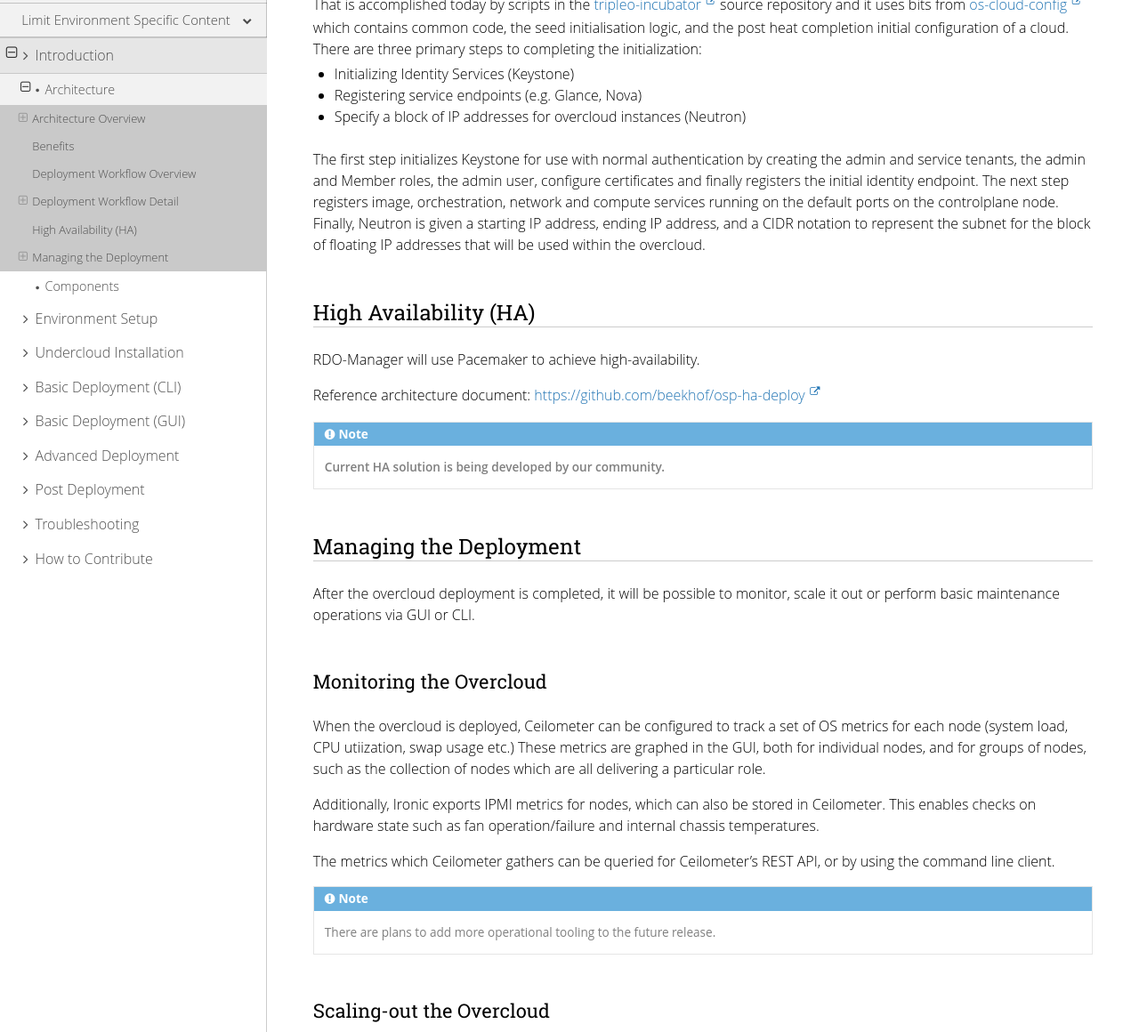
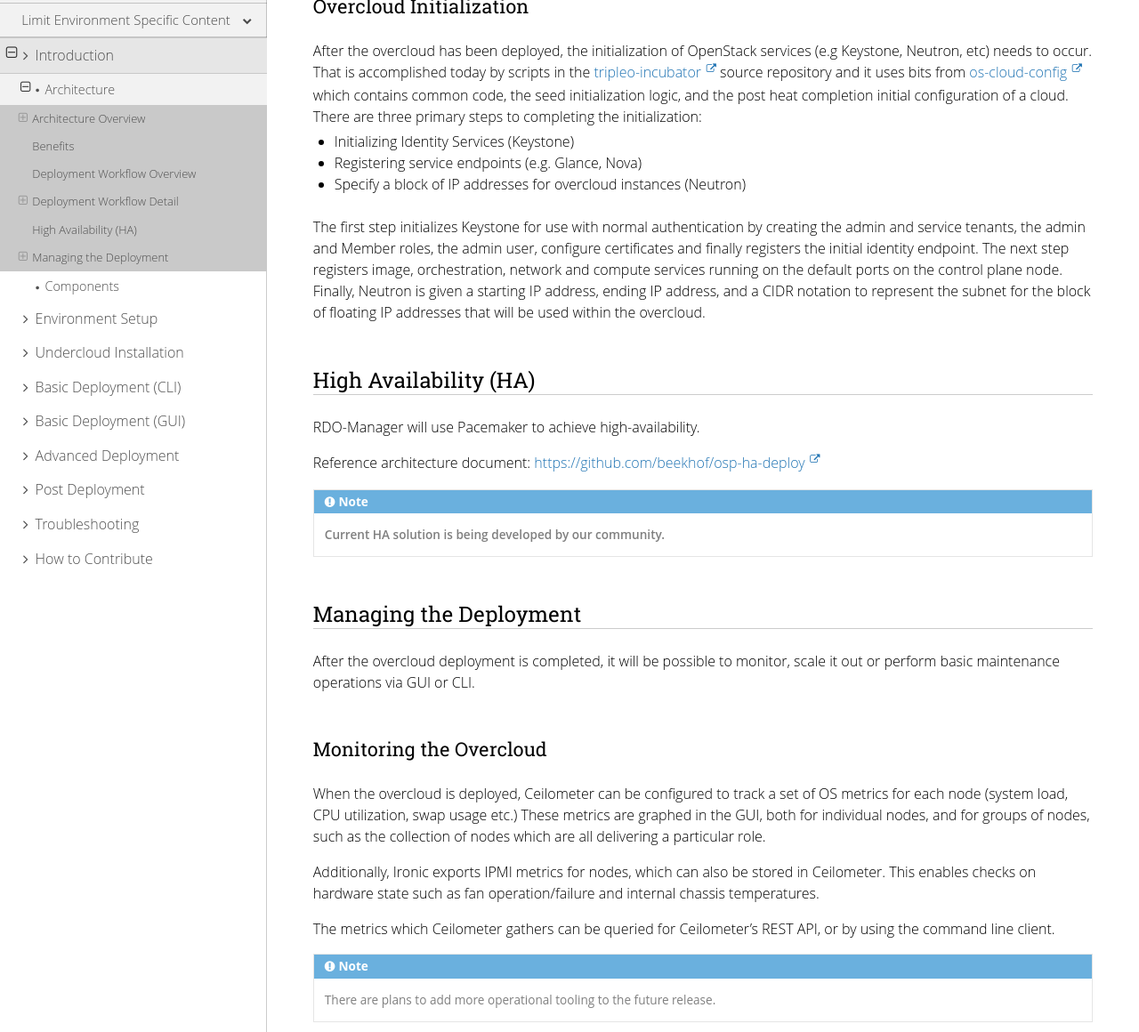
Before and after one commit to openstack-archive/instack-undercloud, a Sphinx documentation site: the page built from doc/source/introduction/architecture.rst, in a window 1280 px wide and 1400 px high, scrolled down 7585 px, cut to the strip 240-1400 px from the top of the window. Shown: the whole strip at 89% size. Built offline with Sphinx 7.4.7 and the Read the Docs theme 2.0.0, drawn with Linux system fonts in a browser that asks for light colours; some of the changed text lies outside the part shown.

Commit message:
Various fixes for architecture documentation
More specifically:
* fixed typos
* use ASCII chars for quotes and double quotes
* properly capitalize OpenStack
* fixed list formatting

Change-Id: Iaf94a98c3ab4df2da2f972ac3cee07e0f0b6bd60

```diff
--- a/doc/source/introduction/architecture.rst
+++ b/doc/source/introduction/architecture.rst
@@ -22,16 +22,16 @@
 TripleO
 ^^^^^^^
 
-TripleO is the friendly name for “OpenStack on OpenStack”. It is an official
+TripleO is the friendly name for "OpenStack on OpenStack". It is an official
 OpenStack program with the goal of allowing you to deploy and manage a
 production cloud onto bare metal hardware using a subset of existing OpenStack
 components.
 
 .. image:: ../_images/overview.png
 
-With TripleO, you start by creating an “undercloud” (a deployment cloud)
+With TripleO, you start by creating an "undercloud" (a deployment cloud)
 that will contain the necessary OpenStack components to deploy and manage an
-“overcloud” (a workload cloud). The overcloud is the deployed solution
+"overcloud" (a workload cloud). The overcloud is the deployed solution
 and can represent a cloud for any purpose (e.g. production, staging, test, etc).
 The operator can choose any OpenStack components they want for the overcloud.
 
@@ -73,26 +73,26 @@
 Benefits
 --------
 
-Using RDO-Manager’s combination of OpenStack components, and their APIs, as the
+Using RDO-Manager's combination of OpenStack components, and their APIs, as the
 infrastructure to deploy and operate OpenStack itself delivers several benefits:
 
-* RDO-Manager’s APIs are the OpenStack APIs. They’re well maintained, well
+* RDO-Manager's APIs are the OpenStack APIs. They're well maintained, well
   documented, and come with client libraries and command line tools. Users who
-  invest time in learning about RDO-Manager’s APIs are also learning about
+  invest time in learning about RDO-Manager's APIs are also learning about
   OpenStack itself, and users who are already familiar with OpenStack will find
   a great deal in RDO-Manager that they already understand.
 * Using the OpenStack components allows more rapid feature development of
   RDO-Manager than might otherwise be the case; RDO-Manager automatically
   inherits all the new features which are added to Glance, Heat etc., even when
-  the developer of the new feature didn’t explicitly have TripleO and
+  the developer of the new feature didn't explicitly have TripleO and
   RDO-Manager in mind.
 * The same applies to bug fixes and security updates. When OpenStack developers
   fix bugs in the common components, those fixes are inherited by RDO-Manager.
-* Users’ can invest time in integrating their own scripts and utilities with
-  RDO-Manager’s APIs with some confidence. Those APIs are cooperatively
-  maintained and developed by the OpenStack community. They’re not at risk of
+* Users' can invest time in integrating their own scripts and utilities with
+  RDO-Manager's APIs with some confidence. Those APIs are cooperatively
+  maintained and developed by the OpenStack community. They're not at risk of
   being suddenly changed or retired by a single controlling vendor.
-* For developers, tight integration with the openstack APIs provides a solid
+* For developers, tight integration with the OpenStack APIs provides a solid
   architecture, which has gone through extensive community review.
 
 It should be noted that not everything in RDO-Manager is a reused OpenStack
@@ -198,7 +198,7 @@
 """""
 
 Deploying the overcloud requires suitable hardware. The first task is to
-register the available hardware with Ironic, OpenStack’s equivalent of a
+register the available hardware with Ironic, OpenStack's equivalent of a
 hypervisor for managing baremetal servers. User can define the hardware
 attributes (such as number of CPUs, RAM, disk) manually or he can leave the
 fields out and run introspection of the nodes afterwards.
@@ -228,9 +228,9 @@
 When users are creating virtual machines (VMs) in an OpenStack cloud, the flavor
 that they choose specifies the capacity of the VM which should be created. The
 flavor defines the CPU count, the amount of RAM, the amount of disk space etc.
-As long as the cloud has enough capacity to grant the user’s wish, and the user
-hasn’t reached their quota limit, the flavor acts as a set of instructions on
-exactly what kind of VM to create on the user’s behalf.
+As long as the cloud has enough capacity to grant the user's wish, and the user
+hasn't reached their quota limit, the flavor acts as a set of instructions on
+exactly what kind of VM to create on the user's behalf.
 
 In the undercloud, where the machines are usually physical rather than virtual
 (or, at least, pre-existing, rather than created on demand), flavors have a
@@ -245,7 +245,7 @@
 
 The simpler PoC (Proof of Concept) mode is intended to enable new users to
 experiment, without worrying about matching hardware profiles. In this mode,
-there’s one single, global flavor, and any hardware can match it. That
+there's one single, global flavor, and any hardware can match it. That
 effectively removes flavor matching. Users can use whatever hardware they wish.
 
 For the second mode, named Scale because it is suited to larger scale overcloud
@@ -277,11 +277,11 @@
   task
 
 
-In the case of the “Compute” role:
+In the case of the "Compute" role:
 
 * the image must contain all the required software to boot an OS and then run
   the KVM hypervisor and the Nova compute service
-* the flavor (at least for a deployment which isn’t a simple proof of concept),
+* the flavor (at least for a deployment which isn't a simple proof of concept),
   should specify that the machine has enough CPU capacity and RAM to host
   several VMs concurrently
 * the Heat templates will take care of ensuring that the Nova service is
@@ -311,12 +312,12 @@
 build a Heat templates which describe desired overcloud.
 
 This template is served to to Heat which will orchestrate the whole deployment
-and it will create a stack. Stack is Heat’s own term for the applications that
+and it will create a stack. Stack is Heat's own term for the applications that
 it creates. The overcloud, in Heat terms, is a particularly complex instance of
 a stack.
 
 In order to the stack to be deployed, Heat makes successive calls to Nova,
-OpenStack’s compute service controller. Nova depends upon Ironic, which, as
+OpenStack's compute service controller. Nova depends upon Ironic, which, as
 described above has acquired an inventory of discovered hardware by this stage
 in the process.
 
@@ -328,10 +329,10 @@
 Once the target node has been selected, Ironic does the actual provisioning of
 the node, Ironic retrieves the OS image associated with the role from Glance,
 causes the node to boot a deployment ramdisk and then, in the typical case,
-exports the node’s local disk over iSCSI so that the disk can be partitioned and
+exports the node's local disk over iSCSI so that the disk can be partitioned and
 the have the OS image written onto it by the Ironic Conductor.
 
-See Ironic’s `Understanding Baremetal Deployment <http://docs.openstack.org/
+See Ironic's `Understanding Baremetal Deployment <http://docs.openstack.org/
 developer/ironic/deploy/user-guide.html#understanding-bare-metal-deployment>`_
 for further details.
 
@@ -350,7 +351,7 @@
 scripts in the `tripleo-incubator <https://github.com/openstack/
 tripleo-incubator>`_ source repository and it uses bits from `os-cloud-config
 <https://github.com/openstack/os-cloud-config>`_ which contains common code,
-the seed initialisation logic, and the post heat completion initial
+the seed initialization logic, and the post heat completion initial
 configuration of a cloud. There are three primary steps to completing the
 initialization:
 
@@ -362,10 +363,10 @@
 creating the admin and service tenants, the admin and Member roles, the admin
 user, configure certificates and finally registers the initial identity
 endpoint. The next step registers image, orchestration, network and compute
-services running on the default ports on the controlplane node. Finally, Neutron
-is given a starting IP address, ending IP address, and a CIDR notation to
-represent the subnet for the block of floating IP addresses that will be used
-within the overcloud.
+services running on the default ports on the control plane node. Finally,
+Neutron is given a starting IP address, ending IP address, and a CIDR notation
+to represent the subnet for the block of floating IP addresses that will be
+used within the overcloud.
 
 
 
@@ -391,7 +392,7 @@
 ^^^^^^^^^^^^^^^^^^^^^^^^
 
 When the overcloud is deployed, Ceilometer can be configured to track a set of
-OS metrics for each node (system load, CPU utiization, swap usage etc.) These
+OS metrics for each node (system load, CPU utilization, swap usage etc.) These
 metrics are graphed in the GUI, both for individual nodes, and for groups
 of nodes, such as the collection of nodes which are all delivering a particular
 role.
@@ -415,7 +416,7 @@
 
 * Making sure you have enough nodes to deploy on (or register new nodes as
   described in the "Undercloud Data Preparation" section above).
-* Updating the plan managed by Tuskar, as described in the “Deployment Planning"
+* Updating the plan managed by Tuskar, as described in the "Deployment Planning"
   section above.
 * Calling Heat to update the stack which will apply the set of changes to the
   overcloud.
```
Also changed, not shown: other parts of doc/source/introduction/architecture.rst (+5 -4 lines).
